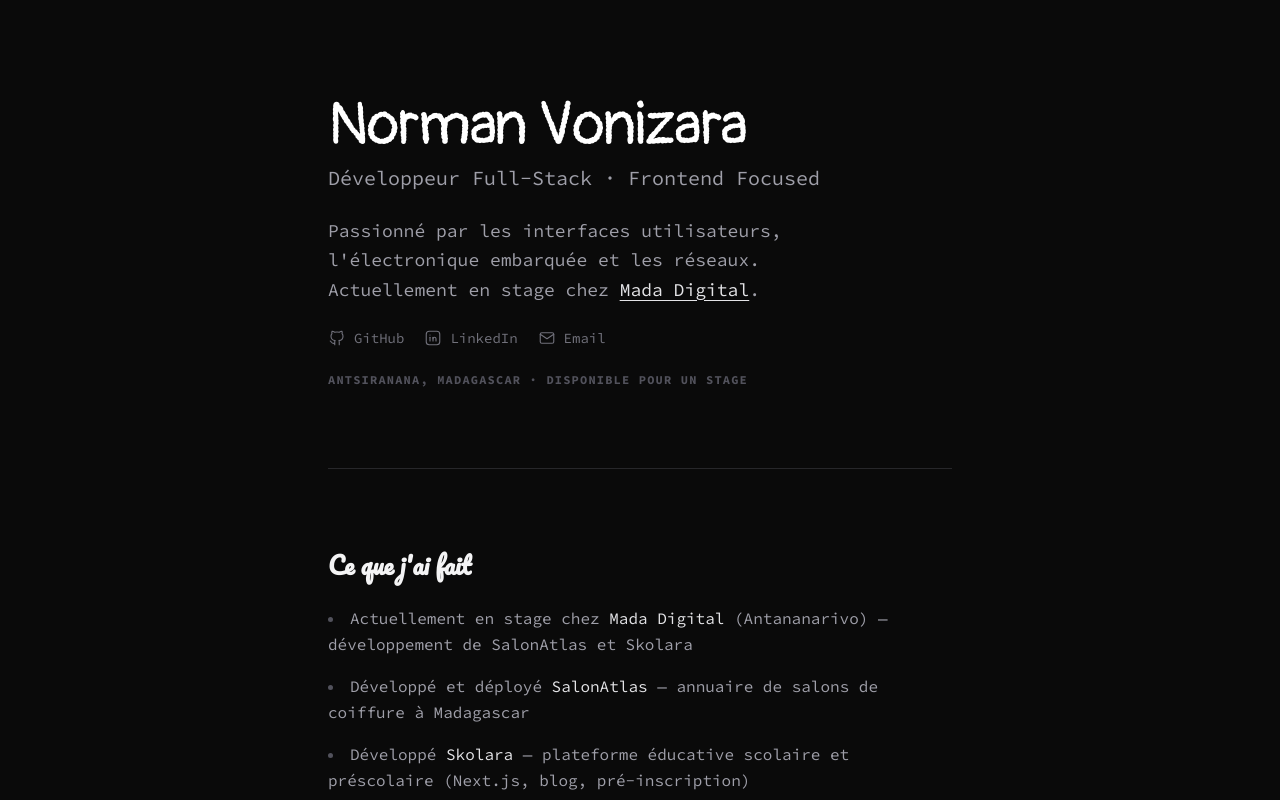
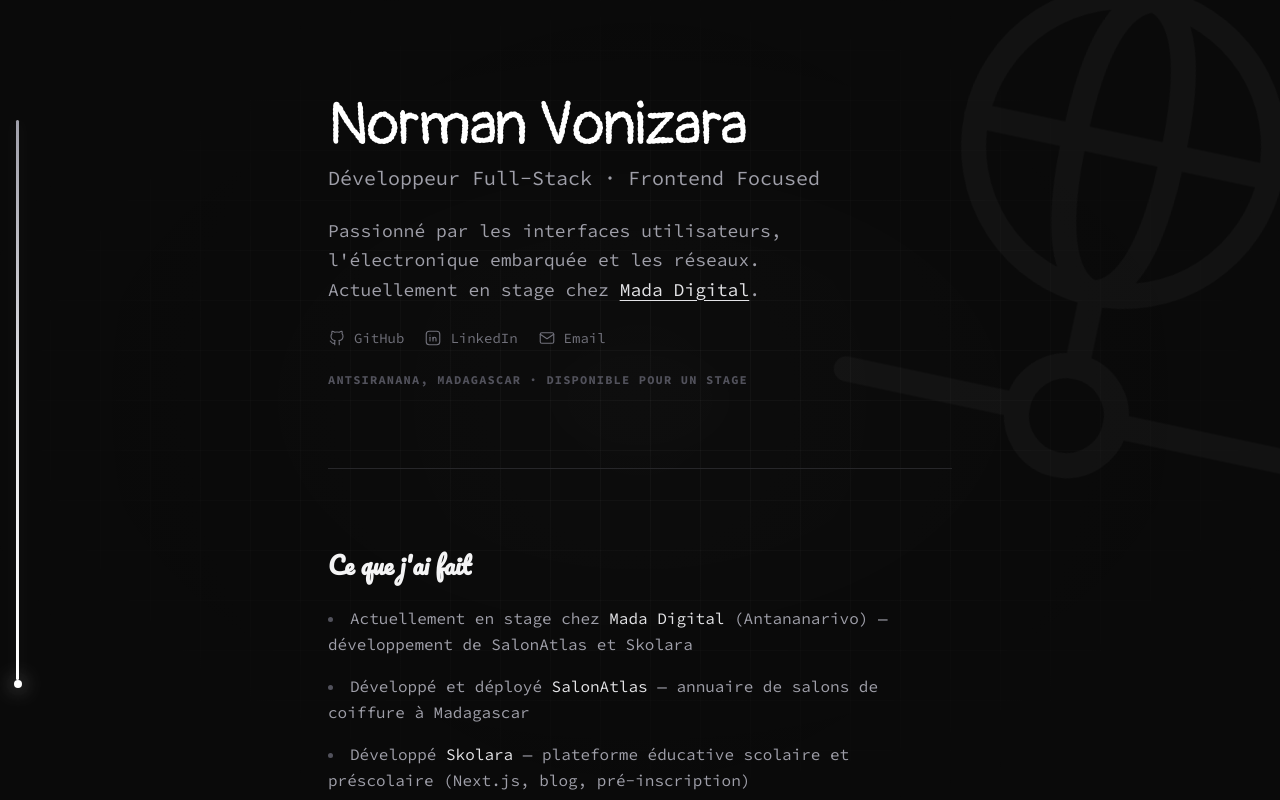
Before and after one commit to normanXCat/portfolio-normanXCat, a Next.js app: page / in a window 1280 px wide. Shown: the top 800 px of the page. Built offline with nearby package versions, Linux system fonts and the light colour scheme.

Commit message:
feat: ajouter le composant ScrollProgress et mettre à jour le layout

```diff
--- a/src/app/globals.css
+++ b/src/app/globals.css
@@ -39,3 +39,22 @@
 .font-pangolin {
   font-family: var(--font-pangolin) !important;
 }
+
+/* Sophisticated Grid Background */
+.grid-background {
+  position: fixed;
+  inset: 0;
+  z-index: -1;
+  background-size: 50px 50px;
+  background-image:
+    linear-gradient(to right, rgba(255, 255, 255, 0.03) 1px, transparent 1px),
+    linear-gradient(to bottom, rgba(255, 255, 255, 0.03) 1px, transparent 1px);
+  mask-image: radial-gradient(ellipse at center, black, transparent 80%);
+}
+
+.grid-background::after {
+  content: "";
+  position: absolute;
+  inset: 0;
+  background-image: radial-gradient(circle at 50% 50%, rgba(255, 255, 255, 0.02) 0%, transparent 100%);
+}
--- a/src/app/layout.tsx
+++ b/src/app/layout.tsx
@@ -1,6 +1,8 @@
 import type { Metadata } from "next";
 import { Pacifico, Source_Code_Pro, Pangolin } from "next/font/google";
 import "./globals.css";
+import { ScrollProgress } from "@/components/scroll-progress";
+import { IconNetwork } from "@tabler/icons-react";
 
 const pacifico = Pacifico({
   subsets: ["latin"],
@@ -43,7 +45,12 @@
       <body
         className={`${pacifico.variable} ${sourceCodePro.variable} ${pangolin.variable} antialiased`}
       >
-        <main className="max-w-2xl mx-auto px-6 py-12 md:py-24">
+        <ScrollProgress />
+        <div className="grid-background" aria-hidden="true" />
+        <div className="fixed top-[-10%] right-[-10%] opacity-[0.03] z-[-1] rotate-12 pointer-events-none" aria-hidden="true">
+          <IconNetwork size={600} stroke={1} />
+        </div>
+        <main className="max-w-2xl mx-auto px-6 py-12 md:py-24 relative z-10">
           {children}
         </main>
       </body>
--- /dev/null
+++ b/src/components/scroll-progress.tsx
@@ -0,0 +1,35 @@
+"use client";
+
+import { motion, useScroll, useSpring } from "framer-motion";
+
+export function ScrollProgress() {
+  const { scrollYProgress } = useScroll();
+
+  const scaleY = useSpring(scrollYProgress, {
+    stiffness: 100,
+    damping: 30,
+    restDelta: 0.001
+  });
+
+  return (
+    <div className="fixed left-4 top-1/2 -translate-y-1/2 h-[70vh] w-[3px] z-50 pointer-events-none hidden md:block">
+      {/* Background Glass Track */}
+      <div className="absolute inset-0 bg-white/5 rounded-full backdrop-blur-sm border border-white/5" />
+
+      {/* Progress Track (Dull) */}
+      <div className="absolute inset-0 bg-zinc-800/50 rounded-full" />
+
+      {/* Animated Progress Line */}
+      <motion.div
+        style={{ scaleY, originY: 0 }}
+        className="relative h-full w-full bg-gradient-to-b from-zinc-400 via-zinc-200 to-white rounded-full shadow-[0_0_15px_rgba(255,255,255,0.1)]"
+      >
+        {/* Glowing Head Indicator */}
+        <motion.div
+          style={{ top: "100%" }}
+          className="absolute left-1/2 -translate-x-1/2 w-2 h-2 bg-white rounded-full shadow-[0_0_20px_rgba(255,255,255,0.8),0_0_40px_rgba(255,255,255,0.4)]"
+        />
+      </motion.div>
+    </div>
+  );
+}
```
